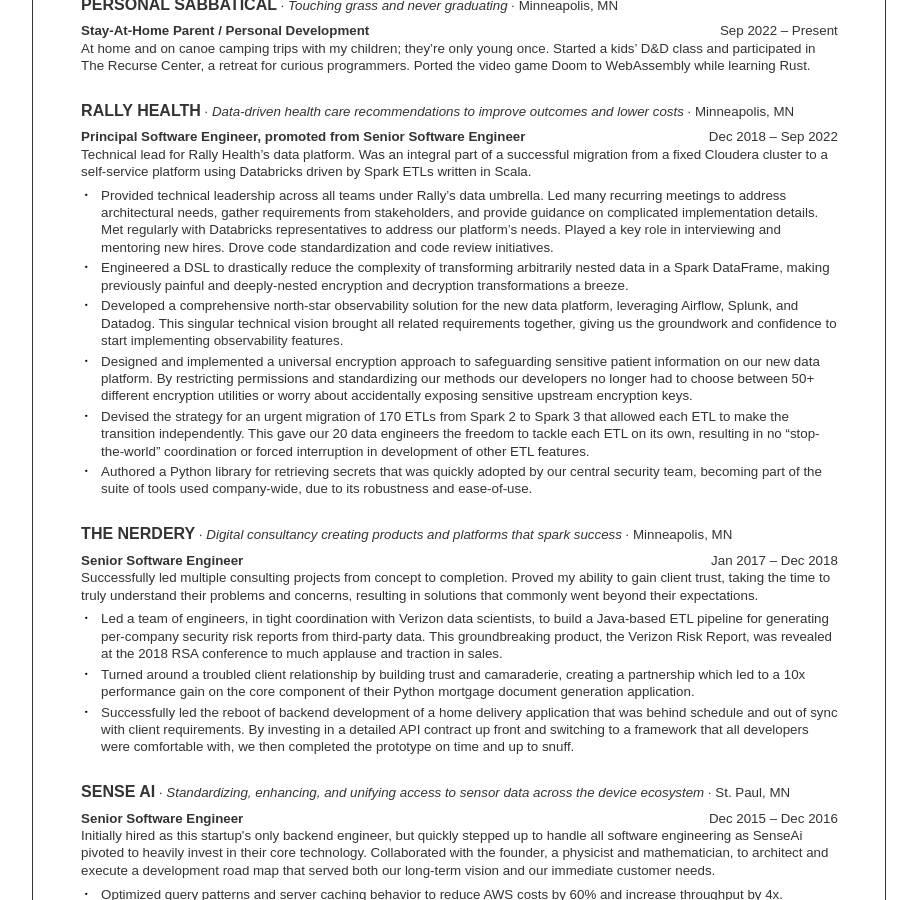
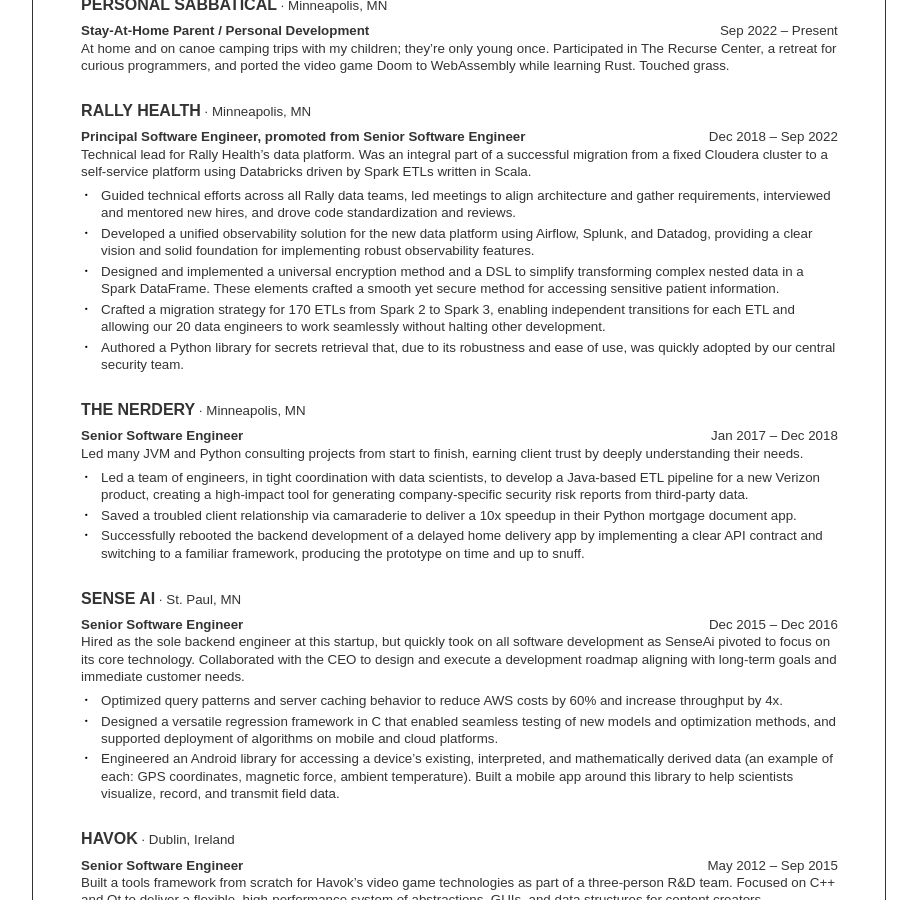
Before and after one commit to jacobenget/jacobenget.github.io, a Jekyll site: the page built from docs/resume.html, in a window 1280 px wide and 900 px high, scrolled down 624 px. Shown: the whole window, without its empty margins (274-1191 px from the left). Built offline with Jekyll 4.4.1, drawn with Linux system fonts in a browser that asks for light colours; some of the changed text lies outside the part shown.

Commit message:
Update resume page and to match my current resume
and do the same with the downloadable pdf version of my resume.

```diff
--- a/docs/resume.html
+++ b/docs/resume.html
@@ -24,11 +24,11 @@
       <img alt="" src="/assets/images/resume/professionalProfile.png"/>
     </div>
     <div class="resumeSectionContent" id="profileText">
-      <strong>Passionate technical leader with a 15-year career that spans video game development, data engineering, and backend engineering.</strong>
-      Confidently wields expertise and strong interpersonal skills to lead teams through the requirements jungle, delivering elegant platforms and systems that empower.
+      <strong>Passionate software engineer with a 15-year career that spans video game development, data engineering, and backend engineering.</strong>
+      Skilled in leading teams through complex requirements to deliver robust platforms and systems that empower.
       <br/>
       <br/>
-      Highly values collaboration, user advocacy, and thoughtful communication. Unique strengths include an initiative to understand, API and UX design skills, persistence and patience, and a deep love and skill for math.
+      Highly values collaboration, user advocacy, and thoughtful communication. Unique strengths include persistence and patience, API and UX design skills, and a deep love and skill for math.
     </div>
   </div>
   <div class="resumeSection" id="technicalSkills">
@@ -39,9 +39,9 @@
       <div class="skillGroup">Advanced:</div>
       <div>Scala, C++, C, Python, Airflow, Java, Qt, Git, Rubik's Cubing</div>
       <div class="skillGroup">Intermediate:</div>
-      <div>Spark, Databricks, PySpark, SQL, Docker, AWS, S3, IAM, Hadoop, Cloudera, Redis, Node.js, Lua, JavaScript, WebAssembly, Datadog, Splunk, OpenGL, PICO-8, Jira, 𝜋 Memorization</div>
+      <div>Spark, Databricks, PySpark, SQL, Docker, AWS, Redis, Node.js, Lua, JavaScript, HTML, CSS, WebAssembly, Datadog, Splunk, OpenGL, PICO-8, Jira, 𝜋 Memorization</div>
       <div class="skillGroup">Familiar:</div>
-      <div>Rust, Kubernetes, Jenkins, Tableau, Delta Lake, Terraform, Redshift, Kafka, Break-Dancing Poorly</div>
+      <div>Rust, Kubernetes, Jenkins, Kotlin, Android, Terraform, React, Kafka, Break-Dancing Poorly</div>
     </div>
   </div>
   <div class="resumeSection" id="professionalExperience">
@@ -50,7 +50,7 @@
     </div>
     <div class="resumeSectionContent">
       <div class="company">
-        <div class="details"><span class="name">PERSONAL SABBATICAL</span>  ∙  <em>Touching grass and never graduating</em>  ∙  Minneapolis, MN</div>
+        <div class="details"><span class="name">PERSONAL SABBATICAL</span>  ∙  Minneapolis, MN</div>
         <div class="position">
           <div class="header">
             <span class="title">Stay-At-Home Parent&nbsp</span>
@@ -58,12 +58,12 @@
             <span class="dates">Sep 2022 – Present</span>
           </div>
           <div class="details">
-            At home and on canoe camping trips with my children; they’re only young once. Started a kids’ D&D class and participated in The Recurse Center, a retreat for curious programmers. Ported the video game Doom to WebAssembly while learning Rust.
+            At home and on canoe camping trips with my children; they’re only young once. Participated in The Recurse Center, a retreat for curious programmers, and ported the video game Doom to WebAssembly while learning Rust. Touched grass.
           </div>
         </div>
       </div>
       <div class="company">
-        <div class="details"><span class="name">RALLY HEALTH</span>  ∙  <em>Data-driven health care recommendations to improve outcomes and lower costs</em>  ∙  Minneapolis, MN</div>
+        <div class="details"><span class="name">RALLY HEALTH</span>  ∙  Minneapolis, MN</div>
         <div class="position">
           <div class="header">
             <span class="title">Principal Software Engineer,&nbsp;</span>
@@ -76,61 +76,58 @@
           <div class="subpoints">
             <ul>
               <li>
-                Provided technical leadership across all teams under Rally’s data umbrella. Led many recurring meetings to address architectural needs, gather requirements from stakeholders, and provide guidance on complicated implementation details. Met regularly with Databricks representatives to address our platform’s needs. Played a key role in interviewing and mentoring new hires. Drove code standardization and code review initiatives.
+                Guided technical efforts across all Rally data teams, led meetings to align architecture and gather requirements, interviewed and mentored new hires, and drove code standardization and reviews.
               </li>
               <li>
-                Engineered a DSL to drastically reduce the complexity of transforming arbitrarily nested data in a Spark DataFrame, making previously painful and deeply-nested encryption and decryption transformations a breeze.
+                Developed a unified observability solution for the new data platform using Airflow, Splunk, and Datadog, providing a clear vision and solid foundation for implementing robust observability features.
               </li>
               <li>
-                Developed a comprehensive north-star observability solution for the new data platform, leveraging Airflow, Splunk, and Datadog. This singular technical vision brought all related requirements together, giving us the groundwork and confidence to start implementing observability features.
+                Designed and implemented a universal encryption method and a DSL to simplify transforming complex nested data in a Spark DataFrame. These elements crafted a smooth yet secure method for accessing sensitive patient information.
               </li>
               <li>
-                Designed and implemented a universal encryption approach to safeguarding sensitive patient information on our new data platform. By restricting permissions and standardizing our methods our developers no longer had to choose between 50+ different encryption utilities or worry about accidentally exposing sensitive upstream encryption keys.
+                Crafted a migration strategy for 170 ETLs from Spark 2 to Spark 3, enabling independent transitions for each ETL and allowing our 20 data engineers to work seamlessly without halting other development.
               </li>
               <li>
-                Devised the strategy for an urgent migration of 170 ETLs from Spark 2 to Spark 3 that allowed each ETL to make the transition independently. This gave our 20 data engineers the freedom to tackle each ETL on its own, resulting in no “stop-the-world” coordination or forced interruption in development of other ETL features.
-              </li>
-              <li>
-                Authored a Python library for retrieving secrets that was quickly adopted by our central security team, becoming part of the suite of tools used company-wide, due to its robustness and ease-of-use.
+                Authored a Python library for secrets retrieval that, due to its robustness and ease of use, was quickly adopted by our central security team.
               </li>
             </ul>
           </div>
         </div>
       </div>
       <div class="company">
-        <div class="details"><span class="name">THE NERDERY</span>  ∙  <em>Digital consultancy creating products and platforms that spark success</em>  ∙  Minneapolis, MN</div>
+        <div class="details"><span class="name">THE NERDERY</span>  ∙  Minneapolis, MN</div>
         <div class="position">
           <div class="header">
             <span class="title">Senior Software Engineer</span>
             <span class="dates">Jan 2017 – Dec 2018</span>
           </div>
           <div class="details">
-            Successfully led multiple consulting projects from concept to completion. Proved my ability to gain client trust, taking the time to truly understand their problems and concerns, resulting in solutions that commonly went beyond their expectations.
+            Led many JVM and Python consulting projects from start to finish, earning client trust by deeply understanding their needs.
           </div>
           <div class="subpoints">
             <ul>
               <li>
-                Led a team of engineers, in tight coordination with Verizon data scientists, to build a Java-based ETL pipeline for generating per-company security risk reports from third-party data. This groundbreaking product, the Verizon Risk Report, was revealed at the 2018 RSA conference to much applause and traction in sales.
+                Led a team of engineers, in tight coordination with data scientists, to develop a Java-based ETL pipeline for a new Verizon product, creating a high-impact tool for generating company-specific security risk reports from third-party data.
               </li>
               <li>
-                Turned around a troubled client relationship by building trust and camaraderie, creating a partnership which led to a 10x performance gain on the core component of their Python mortgage document generation application.
+                Saved a troubled client relationship via camaraderie to deliver a 10x speedup in their Python mortgage document app.
               </li>
               <li>
-                Successfully led the reboot of backend development of a home delivery application that was behind schedule and out of sync with client requirements. By investing in a detailed API contract up front and switching to a framework that all developers were comfortable with, we then completed the prototype on time and up to snuff.
+                Successfully rebooted the backend development of a delayed home delivery app by implementing a clear API contract and switching to a familiar framework, producing the prototype on time and up to snuff.
               </li>
             </ul>
           </div>
         </div>
       </div>
       <div class="company">
-        <div class="details"><span class="name">SENSE AI</span>  ∙  <em>Standardizing, enhancing, and unifying access to sensor data across the device ecosystem</em>  ∙  St. Paul, MN</div>
+        <div class="details"><span class="name">SENSE AI</span>  ∙  St. Paul, MN</div>
         <div class="position">
           <div class="header">
             <span class="title">Senior Software Engineer</span>
             <span class="dates">Dec 2015 – Dec 2016</span>
           </div>
           <div class="details">
-            Initially hired as this startup's only backend engineer, but quickly stepped up to handle all software engineering as SenseAi pivoted to heavily invest in their core technology. Collaborated with the founder, a physicist and mathematician, to architect and execute a development road map that served both our long-term vision and our immediate customer needs.
+            Hired as the sole backend engineer at this startup, but quickly took on all software development as SenseAi pivoted to focus on its core technology. Collaborated with the CEO to design and execute a development roadmap aligning with long-term goals and immediate customer needs.
           </div>
           <div class="subpoints">
             <ul>
@@ -138,66 +135,66 @@
                 Optimized query patterns and server caching behavior to reduce AWS costs by 60% and increase throughput by 4x.
               </li>
               <li>
-                Facilitated the evolution of our core technology by designing a regression framework in C which allowed our scientists to innovate on new physical models and test alternative optimization methods with ease. The framework ran on multiple platforms, allowing algorithms developed locally to be deployed both on mobile devices and on the cloud.
+                Designed a versatile regression framework in C that enabled seamless testing of new models and optimization methods, and supported deployment of algorithms on mobile and cloud platforms.
               </li>
               <li>
-                Engineered an Android library to provide intuitive access to existing, interpreted, and mathematically derived data (an example of each: GPS coordinates, magnetic force, ambient temperature). Built a mobile application leveraging this library to allow scientists in the field to visualize, record, and transmit data measured by a device.
+                Engineered an Android library for accessing a device’s existing, interpreted, and mathematically derived data (an example of each: GPS coordinates, magnetic force, ambient temperature). Built a mobile app around this library to help scientists visualize, record, and transmit field data.
               </li>
             </ul>
           </div>
         </div>
       </div>
       <div class="company">
-        <div class="details"><span class="name">HAVOK</span>  ∙  <em>Innovator of game technologies used by more than half of the worlds’ best-selling games</em>  ∙  Dublin, Ireland</div>
+        <div class="details"><span class="name">HAVOK</span>  ∙  Dublin, Ireland</div>
         <div class="position">
           <div class="header">
             <span class="title">Senior Software Engineer</span>
             <span class="dates">May 2012 – Sep 2015</span>
           </div>
           <div class="details">
-            Engineered a general tools framework for Havok's core products from the ground up as part of a three person R&D team. Mainly worked in C++ with Qt while emphasizing usability, flexibility, and performance to create a solid set of abstractions, graphical user interfaces, and data structures for empowering content creators.
+            Built a tools framework from scratch for Havok’s video game technologies as part of a three-person R&D team. Focused on C++ and Qt to deliver a flexible, high-performance system of abstractions, GUIs, and data structures for content creators.
           </div>
           <div class="subpoints">
             <ul>
               <li>
-                Led integration of scripting languages into our framework to provide easy automation, extensibility, and customization of our tools. Co-designed a generic binding layer to Lua, and single-handedly extended this layer to support Python in three weeks, despite having little previous knowledge of Python.
+                Led scripting language integration into our tools framework to support automation and customization. Co-designed a binding layer for Lua and personally extended it to Python in three weeks, despite minimal Python experience.
               </li>
               <li>
-                Researched and developed an HTML/CSS/JavaScript prototype of our framework, using plugins to interact with our rendering infrastructure and to bind our core C++ logic to the browser's JavaScript environment. This R&D project achieved near parity with the original framework in just one month's development time.
+                Developed an HTML/CSS/JavaScript prototype of our framework, using plugins to bind our core C++ logic to the browser's JavaScript environment. Achieved near parity with the original framework in just one month.
               </li>
               <li>
-                Architected a generic and reusable graph-based API and GUI that was used to power a wide range of applications including render pipeline, particle effect, and visual scripting editors. Along with being highly customizable these editors gracefully render over 10,000 GUI elements at once.
+                Engineered a generic but highly customizable graph-based API and GUI for various applications, including particle and visual scripting editors, capable of handling 10,000+ GUI elements simultaneously.
               </li>
               <li>
-                Devised a set of controls and widgets for intuitively moving the camera and other objects in 3D space. Worked closely with in-house artists to achieve perfectly reactive and comfortable interactions.
+                Designed intuitive controls and widgets for moving cameras and objects in 3D space, collaborating with artists to ensure smooth and responsive interactions.
               </li>
               <li>
-                Created a UI for browsing and rendering game assets that supported split-second filtering of over 100,000 items.
+                Created a UI for browsing and rendering game assets that supported split-second filtering of 100,000+ items.
               </li>
             </ul>
           </div>
         </div>
       </div>
       <div class="company">
-        <div class="details"><span class="name">ID SOFTWARE</span>  ∙  <em>World-renowned game developer and technology innovator; created </em>Doom<em>, and </em>Quake  ∙  Dallas, TX</div>
+        <div class="details"><span class="name">ID SOFTWARE</span>  ∙  Dallas, TX</div>
         <div class="position">
           <div class="header">
             <span class="title">Tools Programmer</span>
             <span class="dates">Nov 2009 – Apr 2012</span>
           </div>
           <div class="details">
-            Extended and maintained the C++/MFC based tools of our proprietary game engine, idTech5, emphasizing user education, productivity, and stability. Worked closely with over 150 Rage and Doom designers, artists, and programmers to address their unique needs in a timely fashion.
+            Extended and maintained C++ tools for the idTech5 game engine, focusing on user education, productivity, and stability. Collaborated with 150+ Rage and Doom team members to meet their unique needs promptly.
           </div>
           <div class="subpoints">
             <ul>
               <li>
-                Boosted the productivity of our designers by implementing an in-game method for editing and reloading game entities (removing the need to reload an entire level to test small changes), and by engineering a declarative programming language for customizing our level editor.
+                Enhanced designer productivity by enabling in-game editing and reloading of entities, and by engineering a declarative language for customizing our level editor.
               </li>
               <li>
-                Improved communication with our users by introducing a blog for broadcasting pipeline and tool related developments.
+                Improved communication with our users by launching a blog to broadcast pipeline and tool developments.
               </li>
               <li>
-                Overhauled our animation tree editor, adding animation preview features with a timeline and a GUI for custom blending animations. The immediate feedback this gave animators and designers greatly saved time during development.
+                Revamped our animation tree editor with timeline previews and a GUI for custom blends, significantly speeding up development by providing immediate feedback for animators and designers.
               </li>
             </ul>
           </div>
@@ -208,19 +205,19 @@
             <span class="dates">Dec 2008 – Nov 2009</span>
           </div>
           <div class="details">
-            Took the game Doom II RPG from concept to completion on multiple mobile platforms within 10 months as part of a team of six. Cut long-standing image memory requirements of the game engine in half on the low-end version, reducing total memory usage by 33% and allowing us to easily fit the game within the 300 KB package size limit.
+            Developed Doom II RPG for multiple mobile platforms in 10 months with a team of six. Halved image memory requirements for the low-end version of the game engine, cutting total memory usage by 33% and fitting the game within a 300 KB limit.
           </div>
         </div>
       </div>
       <div class="company">
-        <div class="details"><span class="name">TRAFFIC TECHNOLOGIES</span>  ∙  <em>Traffic system solutions to make roadways safer and more efficient</em>  ∙  Minneapolis, MN</div>
+        <div class="details"><span class="name">TRAFFIC TECHNOLOGIES</span>  ∙  Minneapolis, MN</div>
         <div class="position">
           <div class="header">
             <span class="title">Software Engineer</span>
             <span class="dates">Jan 2007 – Jun 2008</span>
           </div>
           <div class="details">
-            Initially a part-time intern, but promoted to full-time Software Engineer after 5 months, a full year before my graduation date. On a 4-person engineering team that implemented a traffic control system used by hundreds of DOT officials across the US.
+            Promoted from part-time intern to full-time Software Engineer in 5 months, a year before my graduation, working with a 4-person team to develop a JVM-based traffic control system for DOT officials nationwide.
           </div>
         </div>
       </div>
@@ -233,7 +230,7 @@
     <div class="resumeSectionContent" id="educationText">
       <div class="educationEntry">
         <div class="specifics">
-          <span class="name">Personal projects hosted at <a href="/">jacobenget.com</a></span>&nbsp;<span class="year">(2007-Present)</span>
+          <span class="name">Personal projects and career overview hosted at <a href="/">jacobenget.com</a></span>&nbsp;<span class="year">(2007-Present)</span>
         </div>
       </div>
       <div class="educationEntry">
```
Also changed, not shown: 1 other file.
